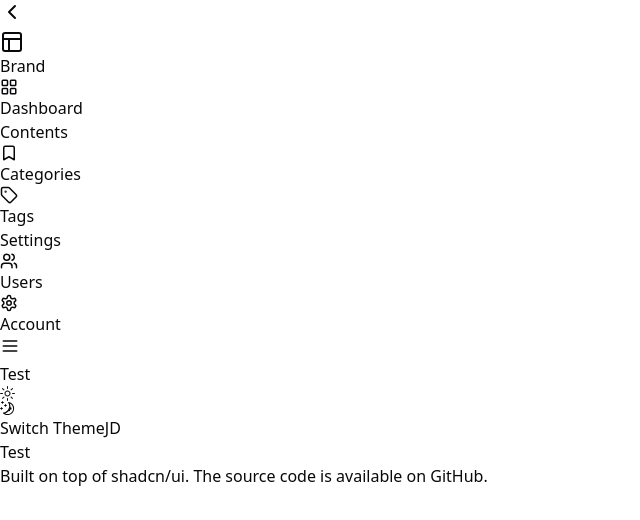
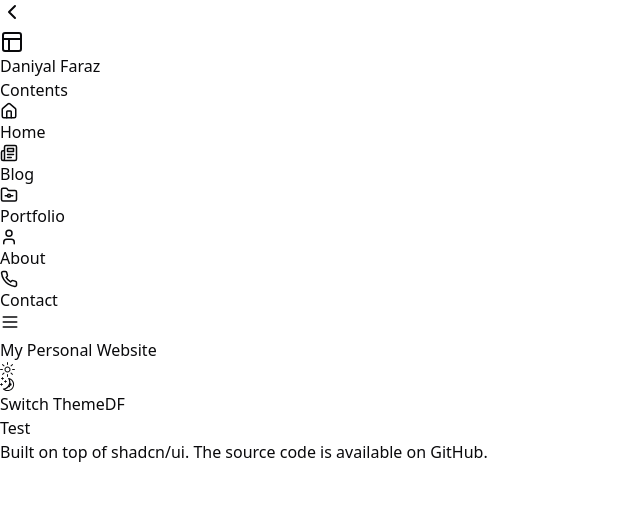
Before and after one commit to DaniyalFaraz2003/Personal-Blog-Website, a Next.js app: page / in a window 1280 px wide. Shown: the top 520 px of the page, without its empty margins (0-640 px from the left). Built offline with nearby package versions, Linux system fonts and the light colour scheme.

Commit message:
minor changes in sidebar

```diff
--- a/Components/admin-panel/menu.jsx
+++ b/Components/admin-panel/menu.jsx
@@ -1,6 +1,6 @@
 "use client";;
 import Link from "next/link";
-import { Ellipsis, LogOut } from "lucide-react";
+import { Ellipsis } from "lucide-react";
 import { usePathname } from "next/navigation";
 
 import { cn } from "@/lib/utils";
--- a/Components/admin-panel/sidebar.jsx
+++ b/Components/admin-panel/sidebar.jsx
@@ -31,7 +31,7 @@ export function Sidebar() {
           )}
           variant="link"
           asChild>
-          <Link href="/dashboard" className="flex items-center gap-2">
+          <Link href="/" className="flex items-center gap-2">
             <PanelsTopLeft className="w-6 h-6 mr-1" />
             <h1
               className={cn(
@@ -40,7 +40,7 @@ export function Sidebar() {
                   ? "-translate-x-96 opacity-0 hidden"
                   : "translate-x-0 opacity-100"
               )}>
-              Brand
+              Daniyal Faraz
             </h1>
           </Link>
         </Button>
--- a/Components/admin-panel/user-nav.jsx
+++ b/Components/admin-panel/user-nav.jsx
@@ -31,7 +31,7 @@ export function UserNav() {
               <Button variant="outline" className="relative h-8 w-8 rounded-full">
                 <Avatar className="h-8 w-8">
                   <AvatarImage src="#" alt="Avatar" />
-                  <AvatarFallback className="bg-transparent">JD</AvatarFallback>
+                  <AvatarFallback className="bg-transparent">DF</AvatarFallback>
                 </Avatar>
               </Button>
             </DropdownMenuTrigger>
@@ -42,32 +42,12 @@ export function UserNav() {
       <DropdownMenuContent className="w-56" align="end" forceMount>
         <DropdownMenuLabel className="font-normal">
           <div className="flex flex-col space-y-1">
-            <p className="text-sm font-medium leading-none">John Doe</p>
+            <p className="text-sm font-medium leading-none">Daniyal Faraz</p>
             <p className="text-xs leading-none text-muted-foreground">
-              johndoe@example.com
+              daniyalfaraz2003@gmail.com
             </p>
           </div>
         </DropdownMenuLabel>
-        <DropdownMenuSeparator />
-        <DropdownMenuGroup>
-          <DropdownMenuItem className="hover:cursor-pointer" asChild>
-            <Link href="/dashboard" className="flex items-center">
-              <LayoutGrid className="w-4 h-4 mr-3 text-muted-foreground" />
-              Dashboard
-            </Link>
-          </DropdownMenuItem>
-          <DropdownMenuItem className="hover:cursor-pointer" asChild>
-            <Link href="/account" className="flex items-center">
-              <User className="w-4 h-4 mr-3 text-muted-foreground" />
-              Account
-            </Link>
-          </DropdownMenuItem>
-        </DropdownMenuGroup>
-        <DropdownMenuSeparator />
-        <DropdownMenuItem className="hover:cursor-pointer" onClick={() => {}}>
-          <LogOut className="w-4 h-4 mr-3 text-muted-foreground" />
-          Sign out
-        </DropdownMenuItem>
       </DropdownMenuContent>
     </DropdownMenu>)
   );
--- a/app/page.js
+++ b/app/page.js
@@ -3,7 +3,7 @@ import { ContentLayout } from "@/components/admin-panel/content-layout";
 
 export default function Page() {
     return (
-        <ContentLayout title="Test">
+        <ContentLayout title="My Personal Website">
             <div>Test</div>
         </ContentLayout>
     );
--- a/lib/menu-list.js
+++ b/lib/menu-list.js
@@ -1,61 +1,35 @@
-import { Tag, Users, Settings, Bookmark, SquarePen, LayoutGrid } from "lucide-react";
+import { House, User, FolderGit, Phone, Newspaper } from "lucide-react";
 
 export function getMenuList(pathname) {
   return [
     {
-      groupLabel: "",
-      menus: [
-        {
-          href: "/dashboard",
-          label: "Dashboard",
-          icon: LayoutGrid,
-          submenus: []
-        }
-      ]
-    },
-    {
       groupLabel: "Contents",
       menus: [
         {
-          href: "",
-          label: "Posts",
-          icon: SquarePen,
-          submenus: [
-            {
-              href: "/posts",
-              label: "All Posts"
-            },
-            {
-              href: "/posts/new",
-              label: "New Post"
-            }
-          ]
+          href: "/",
+          label: "Home",
+          icon: House
         },
         {
-          href: "/categories",
-          label: "Categories",
-          icon: Bookmark
+          href: "/blog",
+          label: "Blog",
+          icon: Newspaper
         },
         {
-          href: "/tags",
-          label: "Tags",
-          icon: Tag
-        }
-      ]
-    },
-    {
-      groupLabel: "Settings",
-      menus: [
-        {
-          href: "/users",
-          label: "Users",
-          icon: Users
+          href: "/portfolio",
+          label: "Portfolio",
+          icon: FolderGit
         },
         {
-          href: "/account",
-          label: "Account",
-          icon: Settings
-        }
+          href: "/about",
+          label: "About",
+          icon: User
+        },
+        {
+          href: "/contact",
+          label: "Contact",
+          icon: Phone
+        },
       ]
     }
   ];
```
